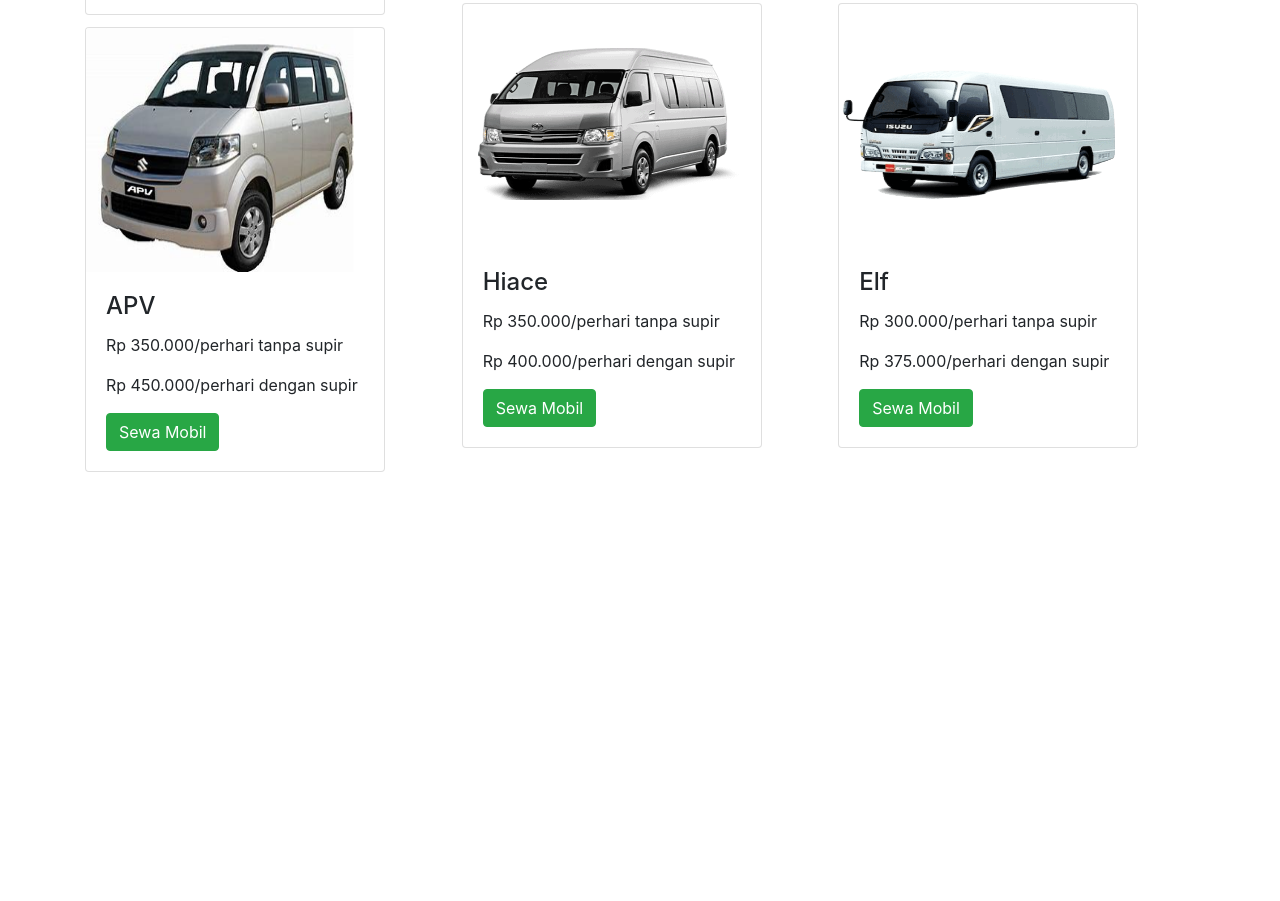
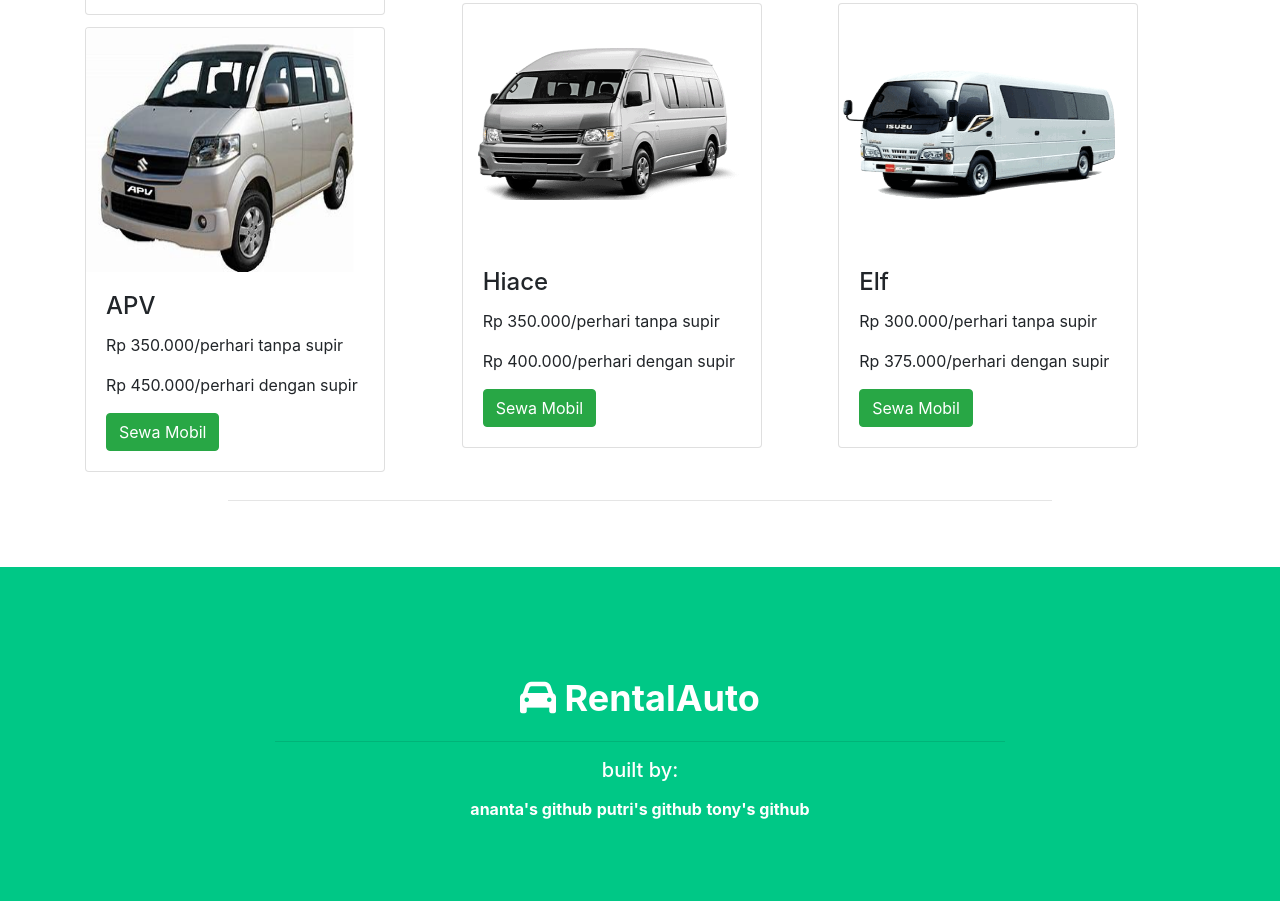
Before and after one commit to pwebcsewamobil/pwebcsewamobil.github.io, a plain HTML site: page daftarArmada.html in a window 1280 px wide. Shown: the part 1169-2070 px from the top of the page. Before the commit the page ends 1653 px from the top, so only its background shows below. Drawn offline with nearby package versions, Linux system fonts and the light colour scheme.

Commit message:
Update daftarArmada.html

```diff
--- a/daftarArmada.html
+++ b/daftarArmada.html
@@ -133,5 +133,45 @@
             </div>
         </div>
         <!--Putri Rahma Fadhila_05211940000151_Closed-->
+
+        <div class="container-fluid">
+          <div class="row" style="margin-bottom: 50px;">
+              <div class="col-sm-2"></div>
+              <div class="col-sm-8">
+                  <p> <hr> </p>
+              </div>
+              <div class="col-sm-2"></div>
+          </div>
+      </div>
+
+      <div class="jumbotron text-center jumbotron-fluid" style="margin-bottom:0; background-color:rgb(0, 200, 134);">
+          <div class="container">
+              <div class="row" style="margin-top: 40px;">
+                  <div class="col-sm-2"></div>
+                  <div class="col-sm-8">
+                      <p style="font-size: 36; text-align: center; font-weight: bolder; color: white;"><i
+                              class="fas fa-car"></i> RentalAuto</p>
+                              <hr>
+                      <h5 style="color: white;">built by:</h5>
+                      <p style="margin-top: 15px;">
+                          <style>
+                              a:link {
+                                  color: white;
+                              }
+
+                              a:visited {
+                                  color: white;
+                              }
+                          </style>
+                          <b><a href="https://anantarzk.github.io//">ananta's github</a></b>
+                          <b><a href="https://putrirahmaf.github.io/" target="_blank">putri's github</a></b>
+                          <b><a href="https://tevepees.github.io/" target="_blank">tony's github</a></b>
+                      </p>
+                  </div>
+                  <div class="col-sm-2"></div>
+
+              </div>
+          </div>
+      </div>
     </body>
 </html>
```
